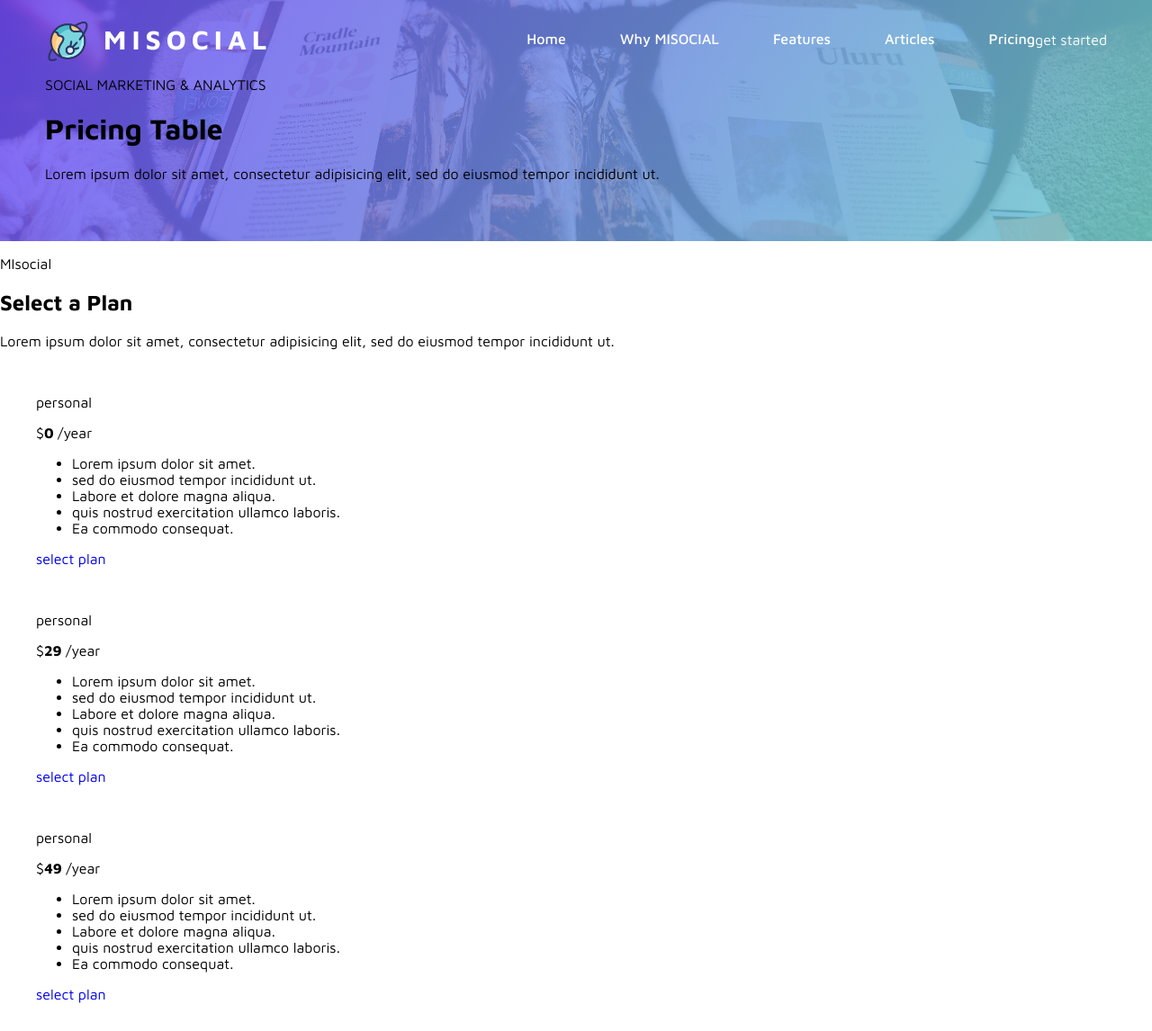
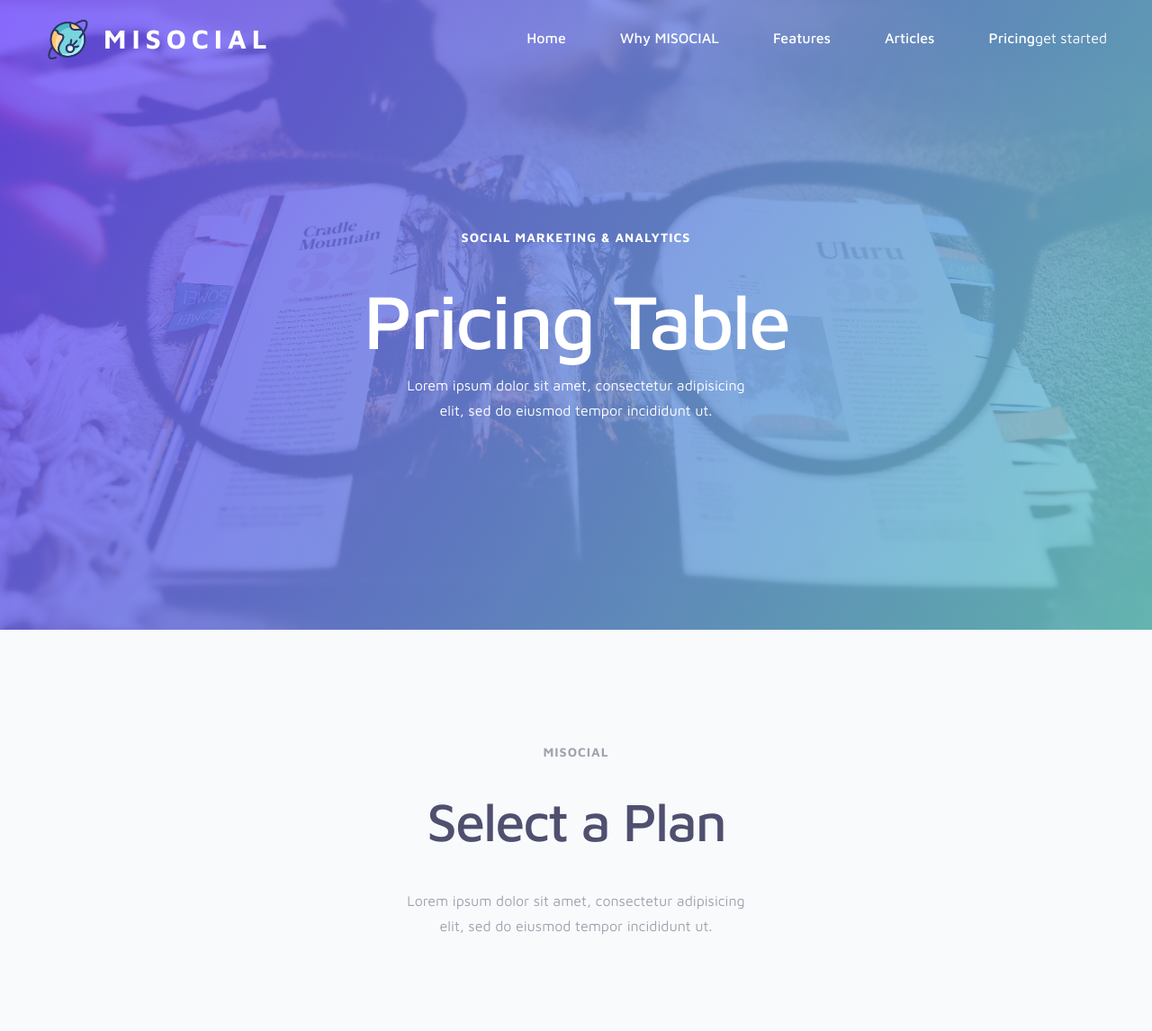
Before and after one commit to Artem123223/misocial, a website: page src/pug/index.pug in a window 1280 px wide. Shown: the part 32-1178 px from the top of the page at 90% size. Drawn offline with nearby package versions, Linux system fonts and the light colour scheme; files that its build step writes are made by us from their sources; files whose address does not match are found by name.

Commit message:
header ready

```diff
--- a/src/pug/index.pug
+++ b/src/pug/index.pug
@@ -12,13 +12,16 @@ html(lang="en")
         include components/mixin
         header
             +menu(mainMenu, 'light')
-            p SOCIAL MARKETING & ANALYTICS
-            h1 Pricing Table
-            p Lorem ipsum dolor sit amet, consectetur adipisicing elit, sed do eiusmod tempor incididunt ut.
+            div
+                p.header-text.one SOCIAL MARKETING & ANALYTICS
+                h1 Pricing Table
+                p.bottom-text Lorem ipsum dolor sit amet, consectetur adipisicing elit, sed do eiusmod tempor incididunt ut.
+                a(href="")
         main
-            p MIsocial
-            h2 Select a Plan
-            p Lorem ipsum dolor sit amet, consectetur adipisicing elit, sed do eiusmod tempor incididunt ut.
+            div
+                p.header-text.two MIsocial
+                h2 Select a Plan
+                p.bottom-text.three Lorem ipsum dolor sit amet, consectetur adipisicing elit, sed do eiusmod tempor incididunt ut.
             +card(cardInfo.satelite)
             +card(cardInfo.mars)
             +card(cardInfo.rocket)
@@ -26,7 +29,7 @@ html(lang="en")
             div
                 p SOCAL MARKETING & ANALYTICS
                 h2 Take control of your data
-                +menu(mainMenu, 'dark')
+            +menu(mainMenu, 'dark')
             hr
             div
                 p © 2017 Mass Impressions & Tranmautritam. Make the right impression.
--- a/src/sass/style.sass
+++ b/src/sass/style.sass
@@ -1,4 +1,8 @@
 @import 'components/mixin'
+
+*
+  margin: 0
+  padding: 0
 
 body
   font-family: 'Maven Pro'
@@ -8,9 +12,34 @@ header,
 footer > div:first-child
   +gradient('../img/glass.jpg')
 
-header,
-footer
+header
+  text-align: center
   padding: 50px
+
+header > div:last-child,
+main > div:first-child
+  display: flex
+  flex-direction: column
+  align-items: center
+
+h1
+  font-size: 86px
+  letter-spacing: -3px
+  line-height: 72px
+  color: #ffffff
+  font-weight: 500
+  font-family: "Maven Pro"
+  padding-bottom: 22px
+
+.bottom-text
+  width: 387px
+  font-size: 16px
+  line-height: 28px
+  padding-bottom: 180px
+  color: #ffffff
+  font-weight: 400
+  font-family: "Maven Pro"
+  text-align: center
 
 .zozula
   gap: 17px
@@ -25,6 +54,38 @@ footer
 
 a
   text-decoration: none
+
+.header-text
+  font-size: 14px
+  letter-spacing: 1px
+  line-height: 32px
+  text-transform: uppercase
+  font-weight: 700
+  font-family: "Maven Pro"
+
+.one
+  padding-top: 182px
+  padding-bottom: 40px
+  color: #fff
+
+.two
+  padding-top: 120px
+  padding-bottom: 25px
+  color: #9fa4af
+
+.three
+  width: 394px
+  padding-bottom: 100px
+  color: #9fa4af
+
+h2
+  font-size: 60px
+  letter-spacing: -2px
+  line-height: 72px
+  color: #4f4f6f
+  font-weight: 500
+  font-family: "Maven Pro"
+  padding-bottom: 38px
 
 .golub
   list-style: none
@@ -51,3 +112,9 @@ a
 .items-center
   display: flex
   align-items: center
+
+main
+  text-align: center
+  box-shadow: inset 0px 1px 0px #e8ebf1
+  box-shadow: inset 0px -1px 0px #e8ebf1
+  background-color: #f9fafc
```
Also changed, not shown: docs/css/style.css, docs/index.html.
